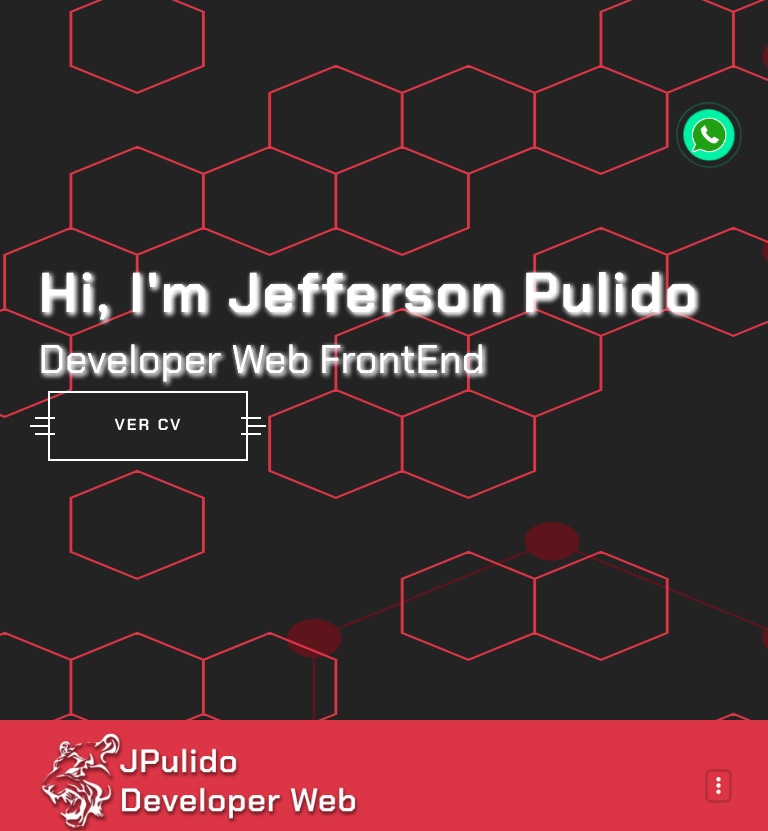
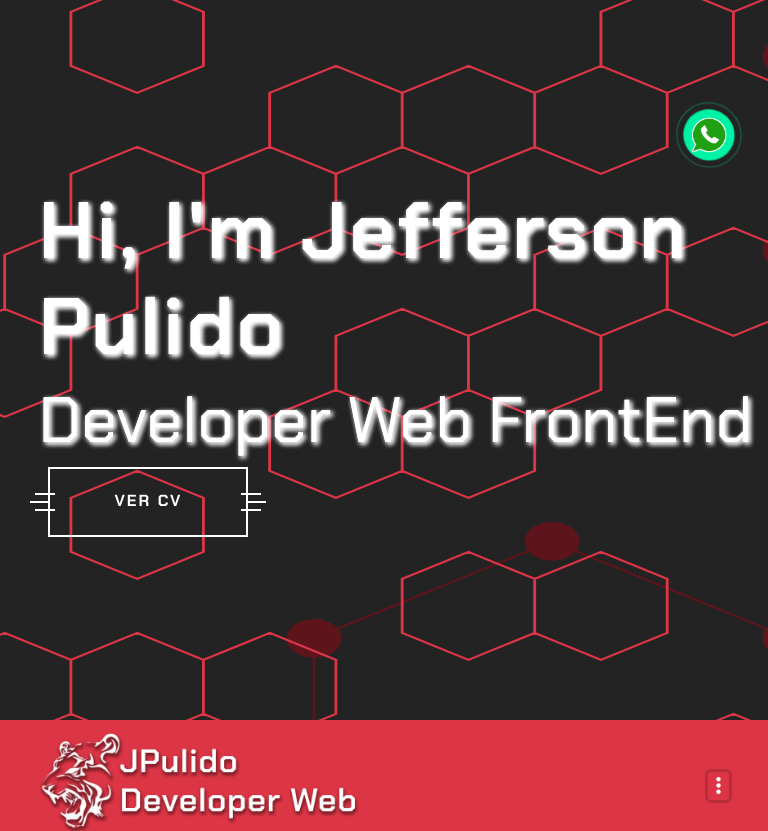
Before and after one commit to JeffersonPulido/PortfolioJP, a React (Vite) app: page / in a window 768 px wide. Shown: the top 831 px of the page. Built offline with nearby package versions, Linux system fonts and the light colour scheme.

Commit message:
Bugs v1.5

```diff
--- a/src/components/header/header.module.css
+++ b/src/components/header/header.module.css
@@ -10,28 +10,15 @@
 .title {
     font-weight: 600;
     letter-spacing: 1px;
-    font-size: 5vh;
+    font-size: 3.5rem;
     text-shadow: 2px 2px 5px whitesmoke, 0 0 0px whitesmoke, 2px 2px 5px whitesmoke;
 }
 
 .descripcion {
-    font-size: 4vh;
+    font-size: 3rem;
     text-shadow: 2px 2px 5px whitesmoke, 0 0 0px whitesmoke, 2px 2px 5px whitesmoke;
 }
 
-/* DESKTOP */
-@media (min-width: 768px) {
-    .title {
-        font-weight: 600;
-        letter-spacing: 2.4px;
-        font-size: 10vh;
-    }
-
-    .descripcion {
-        font-size: 8vh;
-    }
-
-}
 
 .btnEffect {
     cursor: pointer;
@@ -117,18 +104,14 @@
     transition-delay: 0s, 0.5s, 1s, 1s;
 }
 
-/* DESKTOP BIG*/
-@media (min-width: 1800px) {
-
-}
 
 /* TABLET */
 @media screen and (min-width: 767px) and (max-width: 1023px){
     .title{
-        font-size: 7vh;
+        font-size: 5rem;
     }
     .descripcion{
-        font-size: 5vh;
+        font-size: 4rem;
     }
     .btnEffect{
         width: 200px;
@@ -136,3 +119,18 @@
         padding: 20px 30px;
     }
 }
+
+
+/* DESKTOP */
+@media (min-width: 768px) {
+    .title {
+        font-weight: 600;
+        letter-spacing: 2.4px;
+        font-size: 5rem;
+    }
+
+    .descripcion {
+        font-size: 4rem;
+    }
+
+}
```
